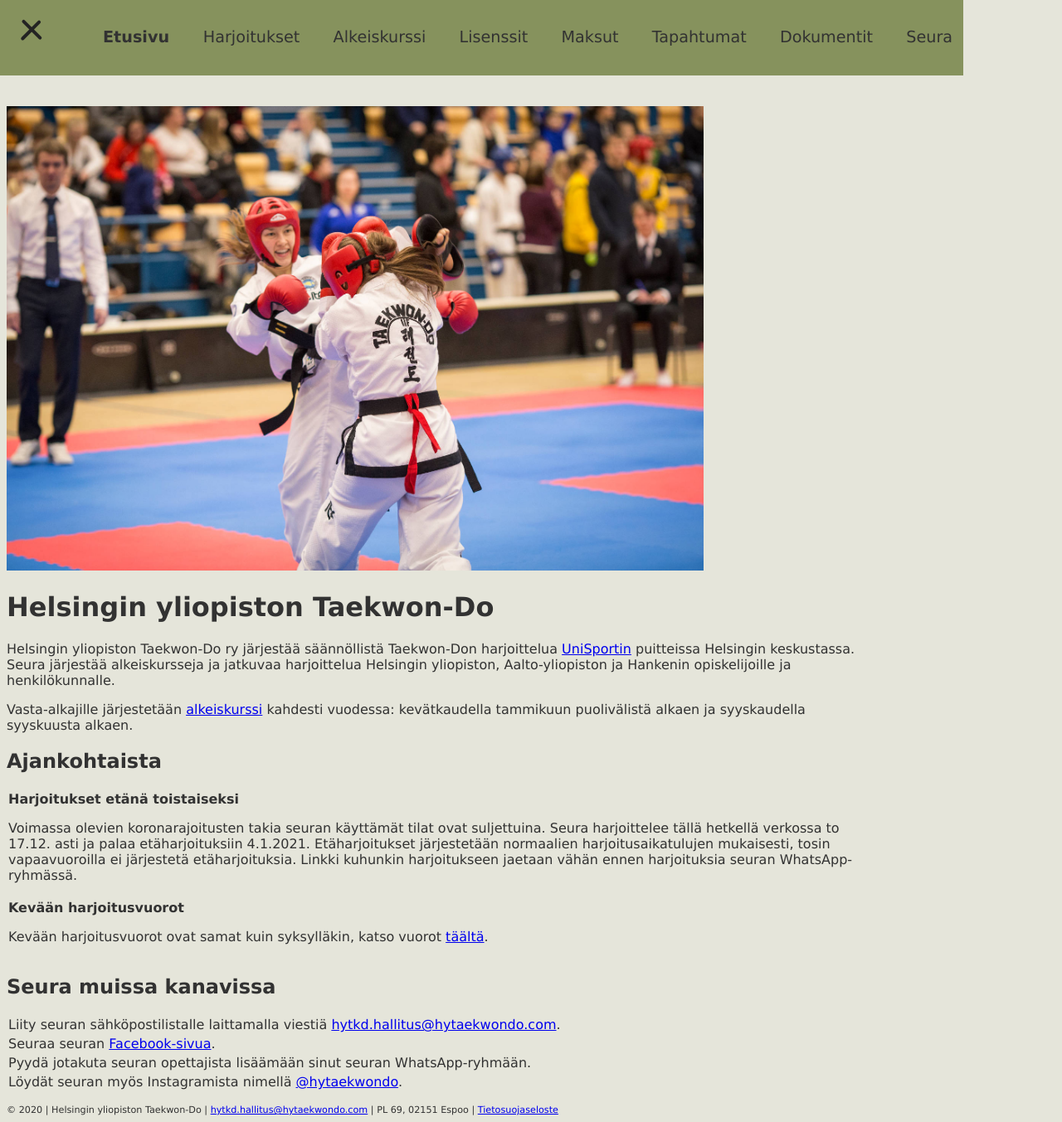
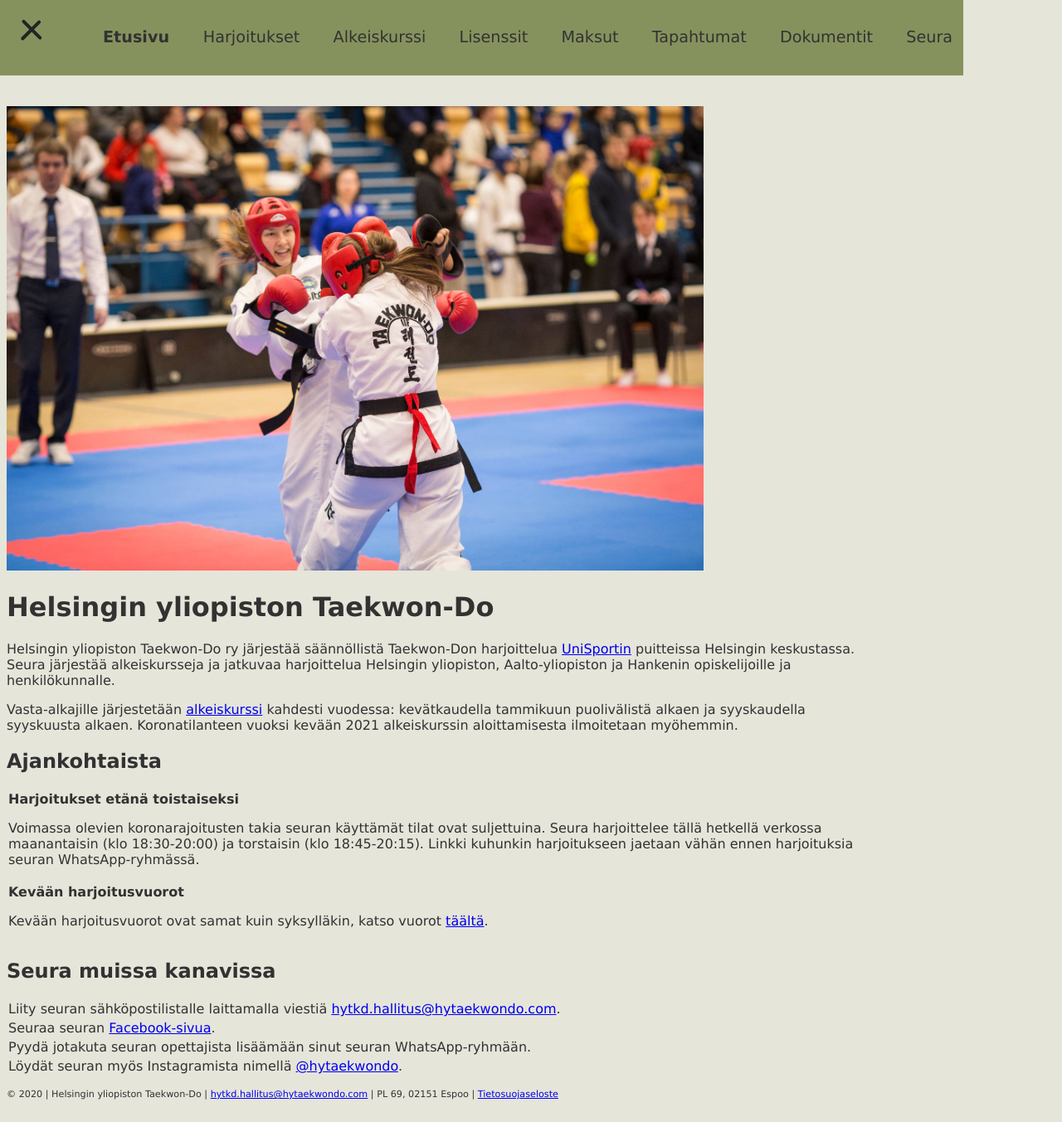
Before and after one commit to hytkd/website, a Jekyll site: the page built from index.html, in a window 1280 px wide and 1353 px high. Shown: the whole window at 83% size. Built offline with Jekyll 4.4.1, drawn with Linux system fonts in a browser that asks for light colours.

Commit message:
Update instructions about training times

```diff
--- a/_data/acute.yml
+++ b/_data/acute.yml
@@ -1,6 +1,6 @@
 - title: Harjoitukset etänä toistaiseksi
   content: |
-    <p>Voimassa olevien koronarajoitusten takia seuran käyttämät tilat ovat suljettuina. Seura harjoittelee tällä hetkellä verkossa to 17.12. asti ja palaa etäharjoituksiin 4.1.2021. Etäharjoitukset järjestetään normaalien harjoitusaikatulujen mukaisesti, tosin vapaavuoroilla ei järjestetä etäharjoituksia. Linkki kuhunkin harjoitukseen jaetaan vähän ennen harjoituksia seuran WhatsApp-ryhmässä. </p>
+    <p>Voimassa olevien koronarajoitusten takia seuran käyttämät tilat ovat suljettuina. Seura harjoittelee tällä hetkellä verkossa maanantaisin (klo 18:30-20:00) ja torstaisin (klo 18:45-20:15). Linkki kuhunkin harjoitukseen jaetaan vähän ennen harjoituksia seuran WhatsApp-ryhmässä. </p>
 - title: Kevään harjoitusvuorot
   content: |
     <p>Kevään harjoitusvuorot ovat samat kuin syksylläkin, katso vuorot <a href="/trainings.html">täältä</a>.
--- a/course.html
+++ b/course.html
@@ -14,7 +14,7 @@ title: HYTKD - Alkeiskurssi
 </p>
 -->
 <p>
-	Helsingin yliopiston Taekwon-Do -seuran järjestämä alkeiskurssi on avoin kaikille Helsingin yliopiston, Aalto-yliopiston ja Hankenin opiskelijoille ja henkilökunnalle. Seuraava kurssi alkaa tammi- tai helmikuussa 2021, koronarajoituksista riippuen. Tiedotamme tarkasta ajankohdasta tällä sivulla myöhemmin.
+	Helsingin yliopiston Taekwon-Do -seuran järjestämä alkeiskurssi on avoin kaikille Helsingin yliopiston, Aalto-yliopiston ja Hankenin opiskelijoille ja henkilökunnalle. <b>Seuraava kurssi alkaa tammi- tai helmikuussa 2021, koronarajoituksista riippuen. Tiedotamme tarkasta ajankohdasta tällä sivulla myöhemmin.</b>
 </p>
 
 <p>
--- a/index.html
+++ b/index.html
@@ -7,7 +7,7 @@ title: HYTKD - Etusivu
 	Helsingin yliopiston Taekwon-Do ry järjestää säännöllistä Taekwon-Don harjoittelua <a href=https://uusi.unisport.fi>UniSportin</a> puitteissa Helsingin keskustassa. Seura järjestää alkeiskursseja ja jatkuvaa harjoittelua Helsingin yliopiston, Aalto-yliopiston ja Hankenin opiskelijoille ja henkilökunnalle.
 </p>
 <p>
-	Vasta-alkajille järjestetään <a href="/course.html">alkeiskurssi</a> kahdesti vuodessa: kevätkaudella tammikuun puolivälistä alkaen ja syyskaudella syyskuusta alkaen.
+	Vasta-alkajille järjestetään <a href="/course.html">alkeiskurssi</a> kahdesti vuodessa: kevätkaudella tammikuun puolivälistä alkaen ja syyskaudella syyskuusta alkaen. Koronatilanteen vuoksi kevään 2021 alkeiskurssin aloittamisesta ilmoitetaan myöhemmin.
 </p>
 
 <h2>Ajankohtaista</h2>
--- a/trainings.html
+++ b/trainings.html
@@ -4,7 +4,7 @@ title: HYTKD - Harjoitukset
 ---
 <h1>Harjoitukset</h1>
 
-<p><b>Huom. toistaiseksi (ainakin 10.1.2021 asti) kaikki seuran harjoitukset järjestetään etänä. Seura harjoittelee etänä ohjatuilla harjoitusvuoroillaan alla olevan aikataulun mukaisesti. Linkki kuhunkin harjoitukseen jaetaan seuran WhatsApp-ryhmässä ennen harjoitusta. Vapaavuoroilla ei järjestetä etäharjoituksia.</b></p>
+<p><b>Huom. toistaiseksi (ainakin 10.1.2021 asti) kaikki seuran harjoitukset järjestetään etänä. Seura harjoittelee etänä ohjatuilla harjoitusvuoroillaan maanantaisin ja torstaisin alla olevan aikataulun mukaisesti. Linkki kuhunkin harjoitukseen jaetaan seuran WhatsApp-ryhmässä ennen harjoitusta. Vapaavuoroilla ei järjestetä etäharjoituksia.</b></p>
 
 <p>
     Seuran säännölliset harjoitusajat ja -paikat ovat
```
